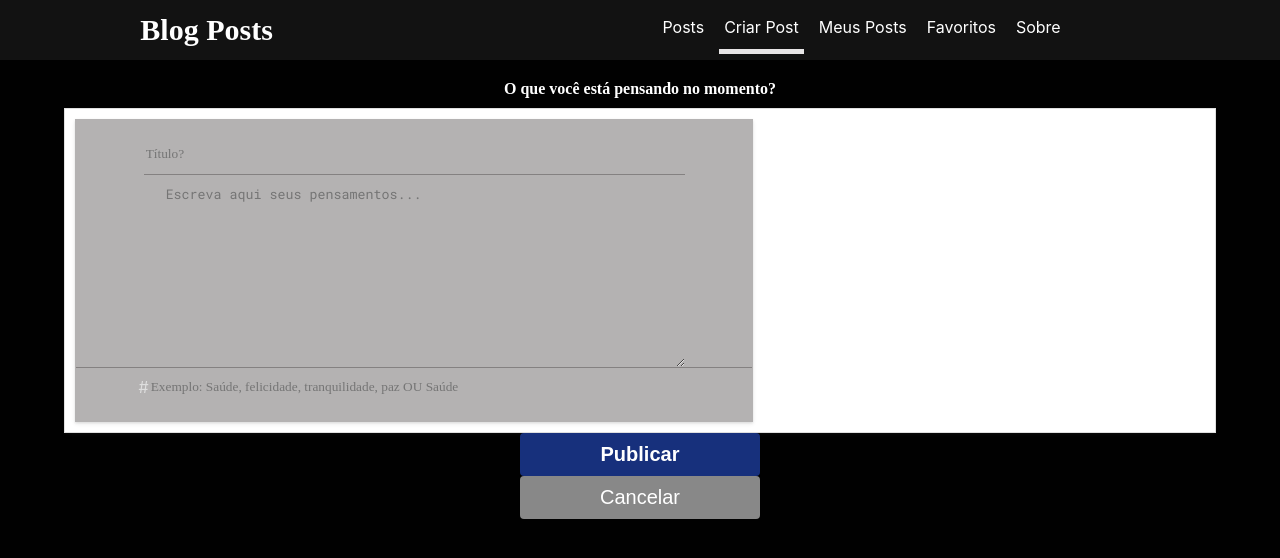
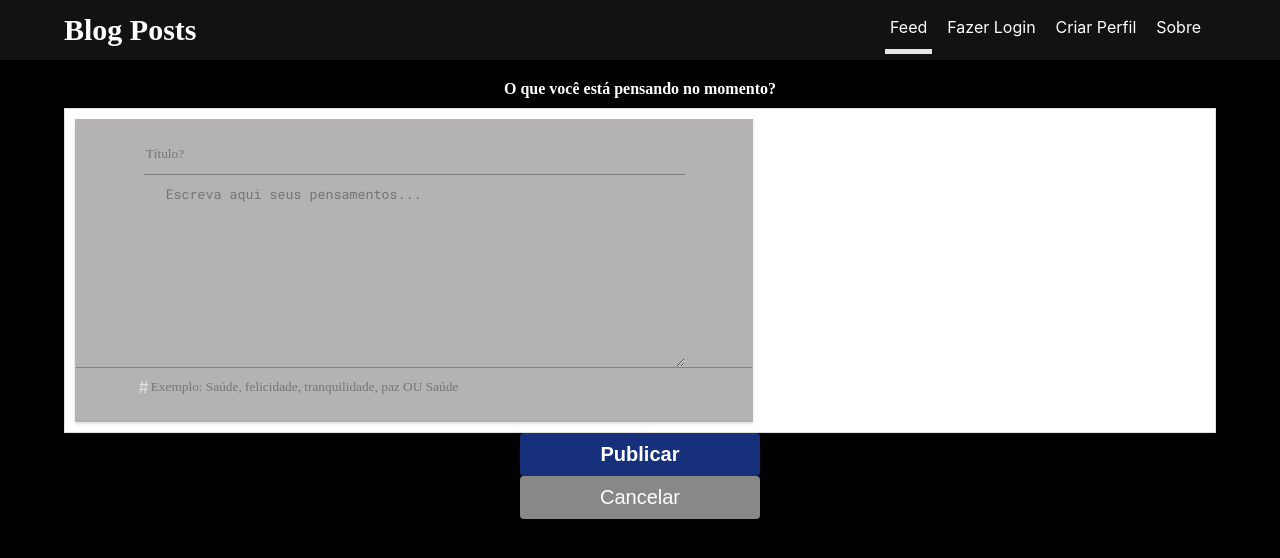
Before and after one commit to RobertRodriguesMartins/blog-posts-front-deploy, a React (Create React App) app: page /posts/create in a window 1280 px wide. Shown: the top 558 px of the page. Built offline with nearby package versions, Linux system fonts and the light colour scheme; no server answers; a web font is replaced by a local one.

Commit message:
FEAT<component>: NavBar 'Li' updates

```diff
--- a/src/components/NavBar.js
+++ b/src/components/NavBar.js
@@ -2,11 +2,13 @@ import React, { useEffect, useState } from 'react';
 import { Link, useLocation } from 'react-router-dom';
 import { AiFillCloseSquare } from 'react-icons/ai';
 import { HiDotsVertical } from 'react-icons/hi';
+import { TbUserCircle } from 'react-icons/tb';
 
 function NavBar() {
   const { pathname } = useLocation();
 
   const [isNavOpened, setIsNavOpened] = useState(false);
+  const [isLogged, setIsLogged] = useState(false);
 
   function openNav() {
     document.getElementsByTagName('nav')[0].setAttribute('class', 'sidebar');
@@ -41,19 +43,31 @@ function NavBar() {
   }, [pathname]);
   return (
     <nav className="nav-menu">
-      <Link to="/">
+      <section className="nav-user-mobile">
+        {isNavOpened && isLogged && <TbUserCircle />}
+      </section>
+      <Link to="/" className='nav-title'>
         <h2>Blog Posts</h2>
       </Link>
       <section className="nav-tools">
         <ul>
           <Link to="/">
-            <li id="/">Posts</li>
+            <li id="/">Feed</li>
           </Link>
-          <Link to="/posts/create">
-            <li id="/posts/create">Criar Post</li>
-          </Link>
-          <li>Meus Posts</li>
-          <li>Favoritos</li>
+          {isLogged ? (
+            <>
+              <Link to="/posts/create">
+                <li id="/posts/create">Criar Post</li>
+              </Link>
+              <li>Meus Posts</li>
+              <li>Favoritos</li>
+            </>
+          ) : (
+            <>
+              <li>Fazer Login</li>
+              <li>Criar Perfil</li>
+            </>
+          )}
           <li>Sobre</li>
         </ul>
       </section>
```
